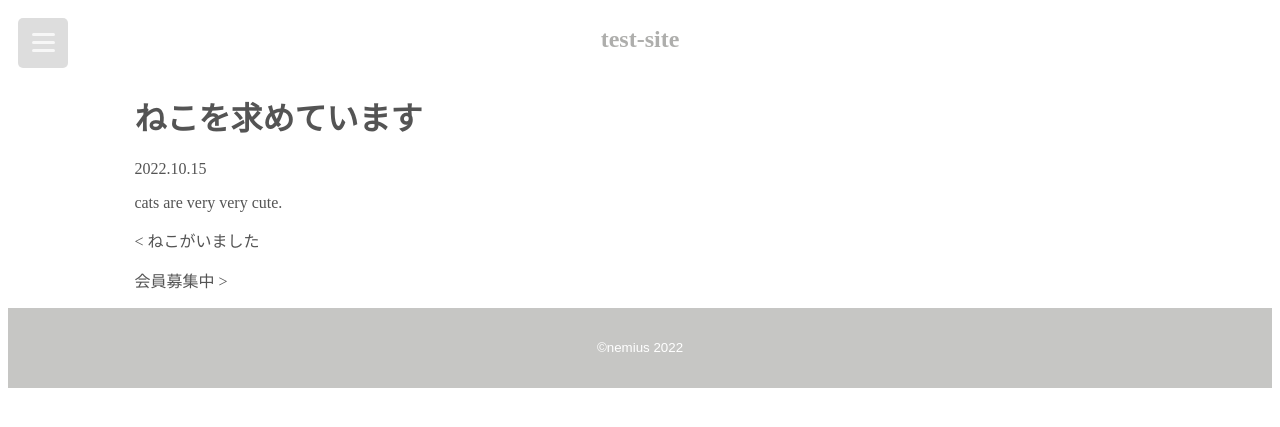
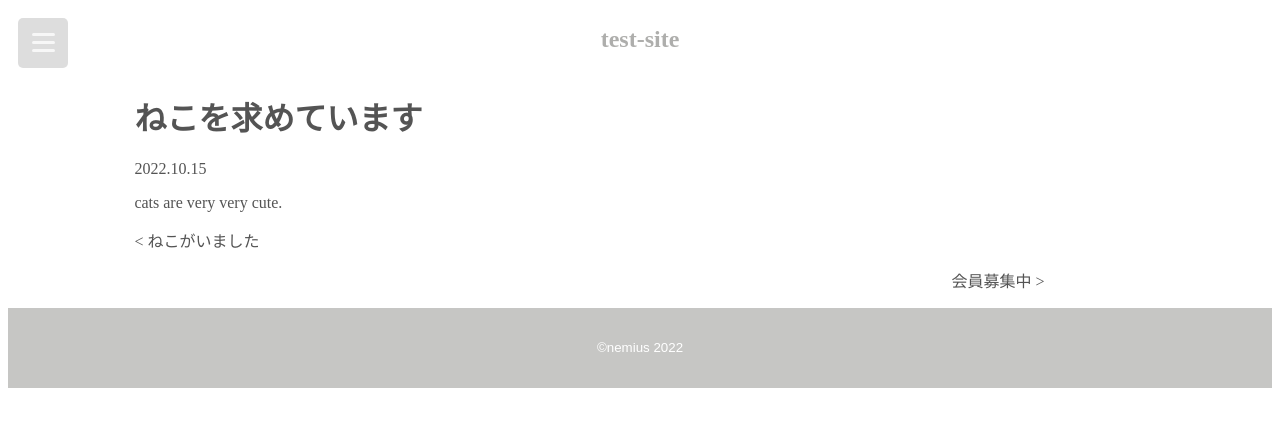
Before and after one commit to n0cti1ucent/test-site, a Jekyll site: the page built from _posts/2022-10-15-cat.md, in a window 1280 px wide. Shown: the top 427 px of the page. Built offline with Jekyll 4.4.1, drawn with Linux system fonts in a browser that asks for light colours.

Commit message:
adjust post view

```diff
--- a/assets/css/post.css
+++ b/assets/css/post.css
@@ -17,10 +17,10 @@
 }
 
 .pager__item--next {
-    display: flex;
+    display: relative;
     text-align: left;
 }
 .pager__item--prev {
-    display: flex;
+    display: relative;
     text-align: right;
 }
```
